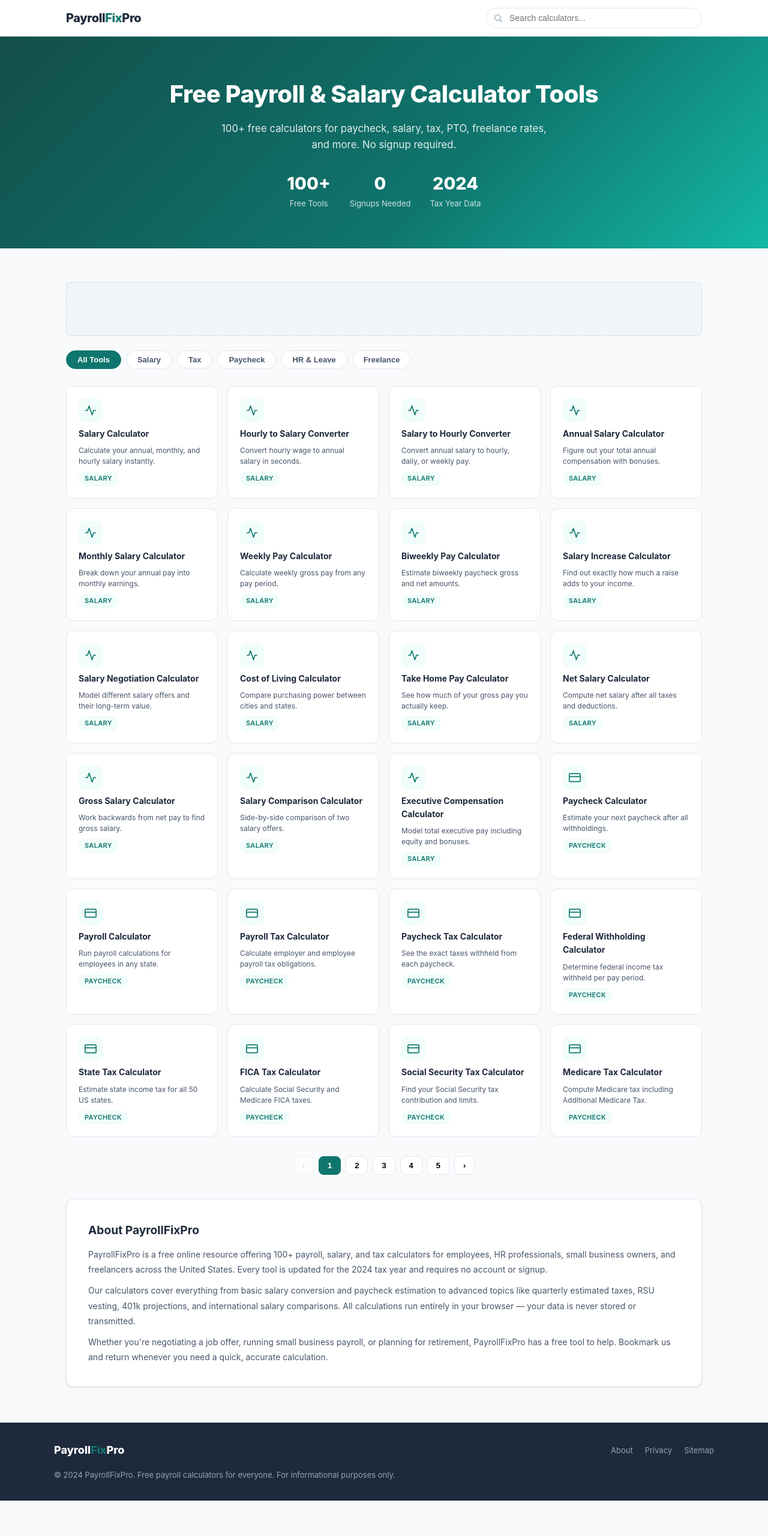
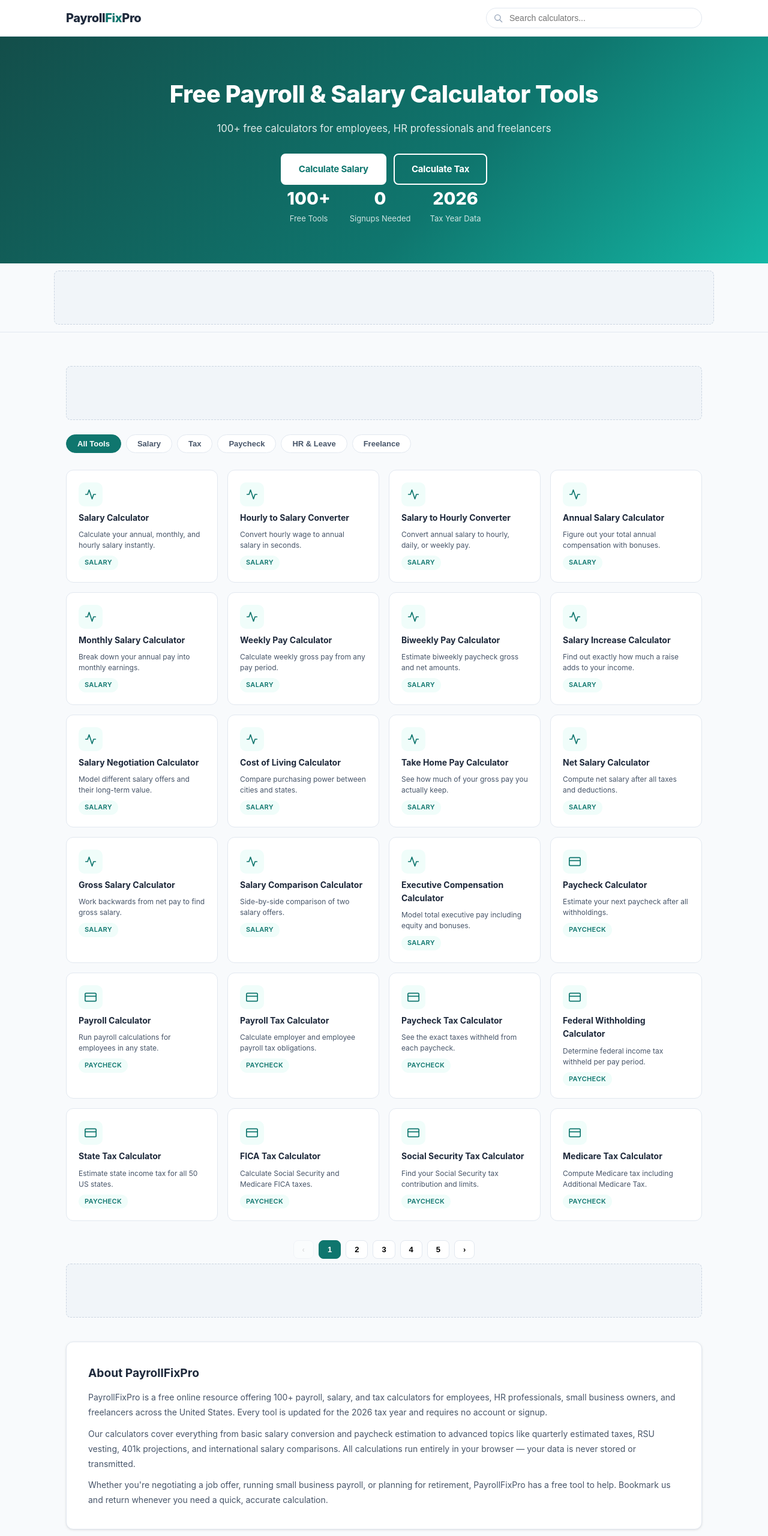
Before and after one commit to woxxxxxxxx/payrollfixpro, a plain HTML site: page index.html in a window 1280 px wide. Shown: the top 2560 px of the page at 60% size. Before the commit the page ends 2501 px from the top, so only its background shows below. Drawn offline with Linux system fonts and the light colour scheme.

Commit message:
Fix hero CTA buttons and footer year 2024->2026 in index.html

```diff
--- a/index.html
+++ b/index.html
@@ -62,6 +62,7 @@
 .footer-links a:hover{color:#fff}
 .footer-copy{font-size:13px;width:100%}
 #btt{position:fixed;bottom:28px;right:28px;width:42px;height:42px;background:var(--primary);color:#fff;border:none;border-radius:50%;font-size:18px;cursor:pointer;display:none;z-index:999;box-shadow:0 2px 8px rgba(15,118,110,.35)}
+.hero-cta{display:flex;gap:12px;justify-content:center;flex-wrap:wrap;margin-top:28px}.btn-cta{padding:12px 28px;border-radius:var(--radius-sm);font-size:15px;font-weight:700;cursor:pointer;transition:all .2s;border:2px solid #fff;letter-spacing:-.2px}.btn-cta-primary{background:#fff;color:var(--primary)}.btn-cta-primary:hover{background:rgba(255,255,255,.9)}.btn-cta-outline{background:transparent;color:#fff}.btn-cta-outline:hover{background:rgba(255,255,255,.12)}
 @media(max-width:640px){
   .hero h1{font-size:1.8rem}
   .header-inner{gap:12px}
@@ -82,13 +83,16 @@
 </header>
 <div class="hero">
   <h1>Free Payroll &amp; Salary Calculator Tools</h1>
-  <p>100+ free calculators for paycheck, salary, tax, PTO, freelance rates, and more. No signup required.</p>
+  <p>100+ free calculators for employees, HR professionals and freelancers</p>
+  <div class="hero-cta"><a href="/tools/annual-salary-calculator.html" class="btn-cta btn-cta-primary">Calculate Salary</a><a href="/tools/federal-income-tax-calculator.html" class="btn-cta btn-cta-outline">Calculate Tax</a></div>
   <div class="stats">
     <div class="stat"><div class="stat-num">100+</div><div class="stat-label">Free Tools</div></div>
     <div class="stat"><div class="stat-num">0</div><div class="stat-label">Signups Needed</div></div>
-    <div class="stat"><div class="stat-num">2024</div><div class="stat-label">Tax Year Data</div></div>
+    <div class="stat"><div class="stat-num">2026</div><div class="stat-label">Tax Year Data</div></div>
   </div>
 </div>
+
+<div style="background:#f8fafc;border-bottom:1px solid #e2e8f0;padding:12px 20px"><div style="max-width:1100px;margin:0 auto"><div class="ad-slot" style="height:90px;border-radius:var(--radius-sm)"><ins class="adsbygoogle" style="display:block" data-ad-client="ca-pub-1638874323475457" data-ad-slot="2345678901" data-ad-format="auto" data-full-width-responsive="true"></ins><script>(adsbygoogle = window.adsbygoogle || []).push({});</script></div></div></div>
 <main>
   <div style="margin-bottom:24px">
     <div class="ad-slot ad-top">
@@ -106,9 +110,11 @@
   </div>
   <div class="tool-grid" id="toolGrid"></div>
   <div class="pagination" id="pagination"></div>
-  <div class="about">
+
+  <div class="ad-slot" style="height:90px;margin:8px 0 32px;border-radius:var(--radius-sm)"><ins class="adsbygoogle" style="display:block" data-ad-client="ca-pub-1638874323475457" data-ad-slot="3456789012" data-ad-format="auto" data-full-width-responsive="true"></ins><script>(adsbygoogle = window.adsbygoogle || []).push({});</script></div>
+<div class="about">
     <h2>About PayrollFixPro</h2>
-    <p>PayrollFixPro is a free online resource offering 100+ payroll, salary, and tax calculators for employees, HR professionals, small business owners, and freelancers across the United States. Every tool is updated for the 2024 tax year and requires no account or signup.</p>
+    <p>PayrollFixPro is a free online resource offering 100+ payroll, salary, and tax calculators for employees, HR professionals, small business owners, and freelancers across the United States. Every tool is updated for the 2026 tax year and requires no account or signup.</p>
     <p>Our calculators cover everything from basic salary conversion and paycheck estimation to advanced topics like quarterly estimated taxes, RSU vesting, 401k projections, and international salary comparisons. All calculations run entirely in your browser — your data is never stored or transmitted.</p>
     <p>Whether you're negotiating a job offer, running small business payroll, or planning for retirement, PayrollFixPro has a free tool to help. Bookmark us and return whenever you need a quick, accurate calculation.</p>
   </div>
@@ -121,7 +127,7 @@
       <a href="/privacy.html">Privacy</a>
       <a href="/sitemap.xml">Sitemap</a>
     </div>
-    <div class="footer-copy">© 2024 PayrollFixPro. Free payroll calculators for everyone. For informational purposes only.</div>
+    <div class="footer-copy">© 2026 PayrollFixPro. Free payroll calculators for everyone. For informational purposes only.</div>
   </div>
 </footer>
 <button id="btt" onclick="window.scrollTo({top:0,behavior:'smooth'})" title="Back to top">↑</button>
```
